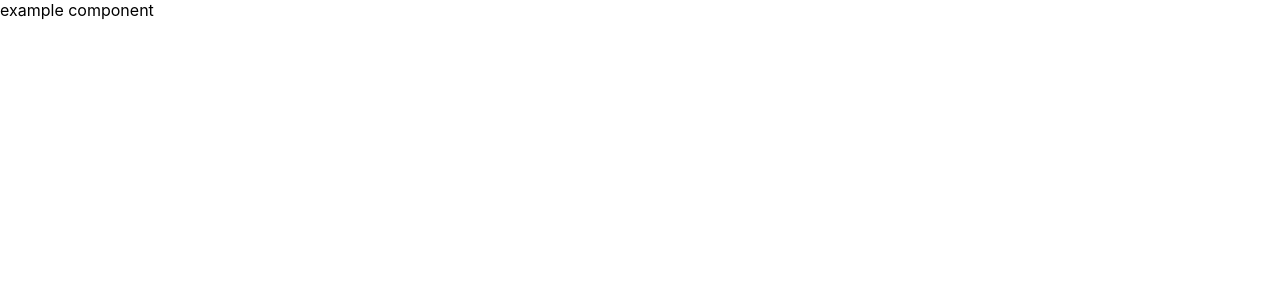
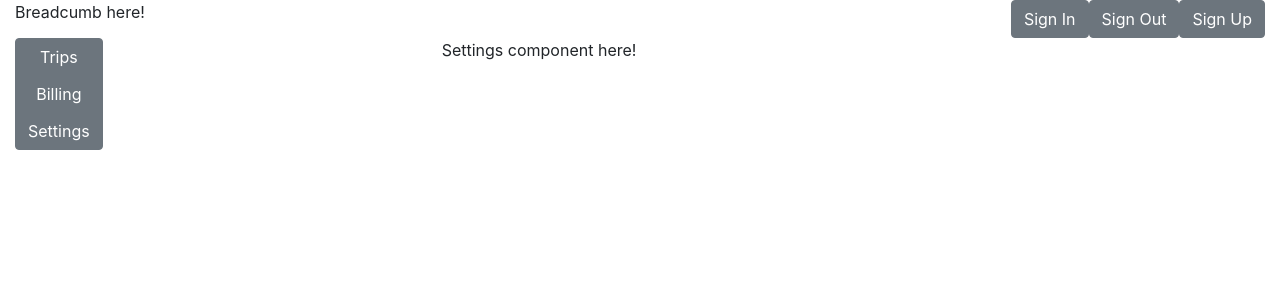
Before and after one commit to BloomTech-Labs/LabsPT1_bkwds, a React (Create React App) app in the folder client/: page /settings in a window 1280 px wide. Shown: the top 300 px of the page. Built offline with nearby package versions, Linux system fonts and the light colour scheme.

Commit message:
Add a high-level layout
`LayoutWrapper` provides some or all of future components (i.e: sidebar, breadcrumb, authentication button) to all routes

With `LayoutWrapper`, other devs don't have to add each mentioned component in each route

```diff
--- a/client/package.json
+++ b/client/package.json
@@ -3,9 +3,11 @@
   "version": "0.1.0",
   "private": true,
   "dependencies": {
+    "bootstrap": "^4.1.3",
     "react": "^16.6.3",
     "react-dom": "^16.6.3",
-    "react-router-dom": "^4.3.1"
+    "react-router-dom": "^4.3.1",
+    "reactstrap": "^6.5.0"
   },
   "devDependencies": {
     "react-scripts": "2.1.1"
--- a/client/src/App.js
+++ b/client/src/App.js
@@ -1,27 +1,37 @@
 import React from "react"
 import { BrowserRouter as Router, Switch, Route } from "react-router-dom"
+import LayoutWrapper from './LayoutWrapper';
 
 const App = () => {
   return (
     <Router>
       <Switch>
-        <Route path="/" exact component={exampleComponent} />
-        <Route path="/signin" exact component={exampleComponent} />
-        <Route path="/signup" exact component={exampleComponent} />
-        <Route path="/trip" exact component={exampleComponent} />
-        <Route path="/trip/:tripId" exact component={exampleComponent} />
-        <Route
-          path="/trip/:tripId/progress/:progressId"
-          exact
-          component={exampleComponent}
-        />
-        <Route path="/trip/create" exact component={exampleComponent} />
-        <Route path="/billing" exact component={exampleComponent} />
-        <Route path="/settings" exact component={exampleComponent} />
+        <LayoutWrapper>
+          <Route path="/" exact component={Home} />
+          <Route path="/signin" exact component={Authentication} />
+          <Route path="/signup" exact component={Authentication} />
+          <Route path="/trip" exact component={TripsView} />
+          <Route path="/trip/:tripId" exact component={TripView} />
+          <Route
+            path="/trip/:tripId/progress/:progressId"
+            exact
+            component={Progress}
+          />
+          <Route path="/trip/create" exact component={TripCreate} />
+          <Route path="/billing" exact component={Billing} />
+          <Route path="/settings" exact component={Settings} />
+        </LayoutWrapper>
       </Switch>
     </Router>
   )
 }
 
-const exampleComponent = () => <span>example component</span>
+const Home = () => <div>Home component here!</div>
+const Authentication = () => <div>Authentication component here!</div>
+const TripsView = () => <div>Trips View component here!</div>
+const TripView = () => <div>Single Trip View component here!</div>
+const Progress = () => <div>Track and view trip progress here!</div>
+const TripCreate = () => <div>Create New Trip here!</div>
+const Billing = () => <div>Billing component here!</div>
+const Settings = () => <div>Settings component here!</div>
 export default App
--- /dev/null
+++ b/client/src/LayoutWrapper.js
@@ -0,0 +1,33 @@
+import React from "react"
+import { Container, Row, Col, ButtonGroup, Button } from 'reactstrap'
+
+export default class LayoutWrapper extends React.Component {
+    render() {
+        return (
+            <Container fluid>
+                <Row id="topMenu" xs="12">
+                    <Col id="breadcrumb" xs="auto" className="mr-auto">{this.props.location.pathname !== '/' && "Breadcumb here!"}</Col>
+                    <Col id="authButton" xs="auto">
+                        <Button>Sign In</Button>
+                        <Button>Sign Out</Button>
+                        <Button>Sign Up</Button>
+                    </Col>
+                </Row>
+                <Row>
+                    {this.props.location.pathname !== '/' &&
+                        <Col id="sidebar" xs="4">
+                            <ButtonGroup vertical>
+                                <Button>Trips</Button>
+                                <Button>Billing</Button>
+                                <Button>Settings</Button>
+                            </ButtonGroup>
+                        </Col>
+                    }
+                    <Col id="mainSection" xs="8">
+                        {this.props.children}
+                    </Col>
+                </Row>
+            </Container>
+        )
+    }
+}
--- a/client/src/index.js
+++ b/client/src/index.js
@@ -1,6 +1,7 @@
 import React from "react"
 import ReactDOM from "react-dom"
 import "./index.css"
+import 'bootstrap/dist/css/bootstrap.min.css';
 import App from "./App"
 import * as serviceWorker from "./serviceWorker"
 
```
Also changed, not shown: client/src/components/Sidebar/index.js (added).
